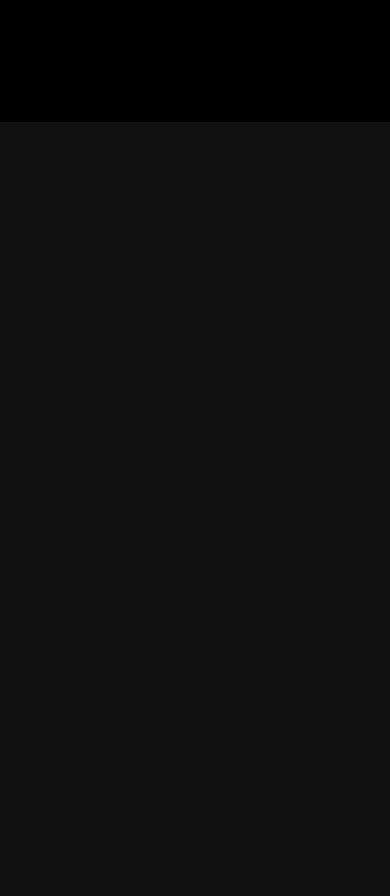
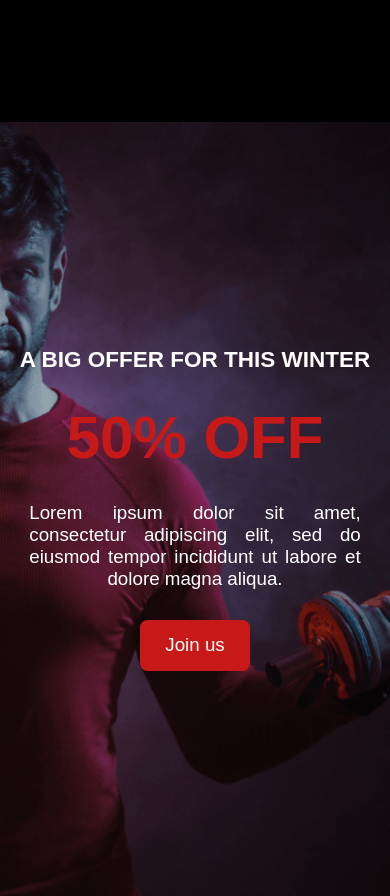
Before and after one commit to rezakelidari/oxi-gym, a React (Create React App) app: page / in a window 390 px wide. Shown: the part 3100-3996 px from the top of the page. Before the commit the page ends 3222 px from the top, so only its background shows below. Built offline with nearby package versions, Linux system fonts and the light colour scheme.

Commit message:
Adding offer to Home

```diff
--- a/src/pages/Home/Home.module.css
+++ b/src/pages/Home/Home.module.css
@@ -51,7 +51,7 @@
   width: 100%;
   display: flex;
   justify-content: space-around;
-  padding: 10rem;
+  padding: 10rem 0;
 }
 /* End For Boys and Girls */
 
@@ -165,6 +165,41 @@
 }
 /* End Features secion */
 
+/* Offer section */
+.offerMain {
+  padding: 15rem;
+  display: flex;
+  align-items: flex-end;
+  flex-direction: column;
+  background: no-repeat center/cover url("../../assets/img/offer_bg.png");
+}
+
+.offerContent {
+  display: flex;
+  align-items: center;
+  flex-direction: column;
+  gap: 2rem;
+  width: 500px;
+}
+
+.offerSubHeading {
+  text-transform: uppercase;
+  font-size: 2rem;
+}
+
+.offerHeading {
+  font-size: 4rem;
+  color: var(--color-primary);
+}
+
+.offerDesc {
+  font-size: 1.25rem;
+  width: 400px;
+  text-align: justify;
+  text-align-last: center;
+}
+/* End Offer section */
+
 /* Responsive */
 @media only screen and (max-width: 960px) {
   .forMain {
@@ -188,6 +223,10 @@
 
   .featureMain {
     width: 350px;
+  }
+
+  .offerMain {
+    padding: 10rem 5rem;
   }
 }
 
@@ -218,5 +257,33 @@
   .featureMain {
     width: 80%;
   }
+
+  .offerMain {
+    padding: 15rem 0;
+    align-items: center;
+    background: no-repeat 35%/cover url("../../assets/img/offer_bg.png");
+  }
+
+  .offerContent {
+    gap: 2rem;
+    width: 100%;
+  }
+
+  .offerSubHeading {
+    text-transform: uppercase;
+    font-size: 1.5rem;
+  }
+
+  .offerHeading {
+    font-size: 4rem;
+    color: var(--color-primary);
+  }
+
+  .offerDesc {
+    font-size: 1.25rem;
+    width: 85%;
+    text-align: justify;
+    text-align-last: center;
+  }
 }
 /* End Responsive */
--- a/src/pages/Home/index.js
+++ b/src/pages/Home/index.js
@@ -13,6 +13,7 @@ function Home() {
       <Heading />
       <ForBAndG />
       <Features />
+      <Offer />
     </>
   );
 }
@@ -118,4 +119,20 @@ function Features() {
   }
 }
 
+function Offer() {
+  return (
+    <div className={Styles.offerMain}>
+      <div className={Styles.offerContent}>
+        <h3 className={Styles.offerSubHeading}>A big offer for this winter</h3>
+        <h1 className={Styles.offerHeading}>50% OFF</h1>
+        <p className={Styles.offerDesc}>
+          Lorem ipsum dolor sit amet, consectetur adipiscing elit, sed do
+          eiusmod tempor incididunt ut labore et dolore magna aliqua.
+        </p>
+        <Button>Join us</Button>
+      </div>
+    </div>
+  );
+}
+
 export default Home;
```
Also changed, not shown: src/assets/img/offer_bg.png (added).
